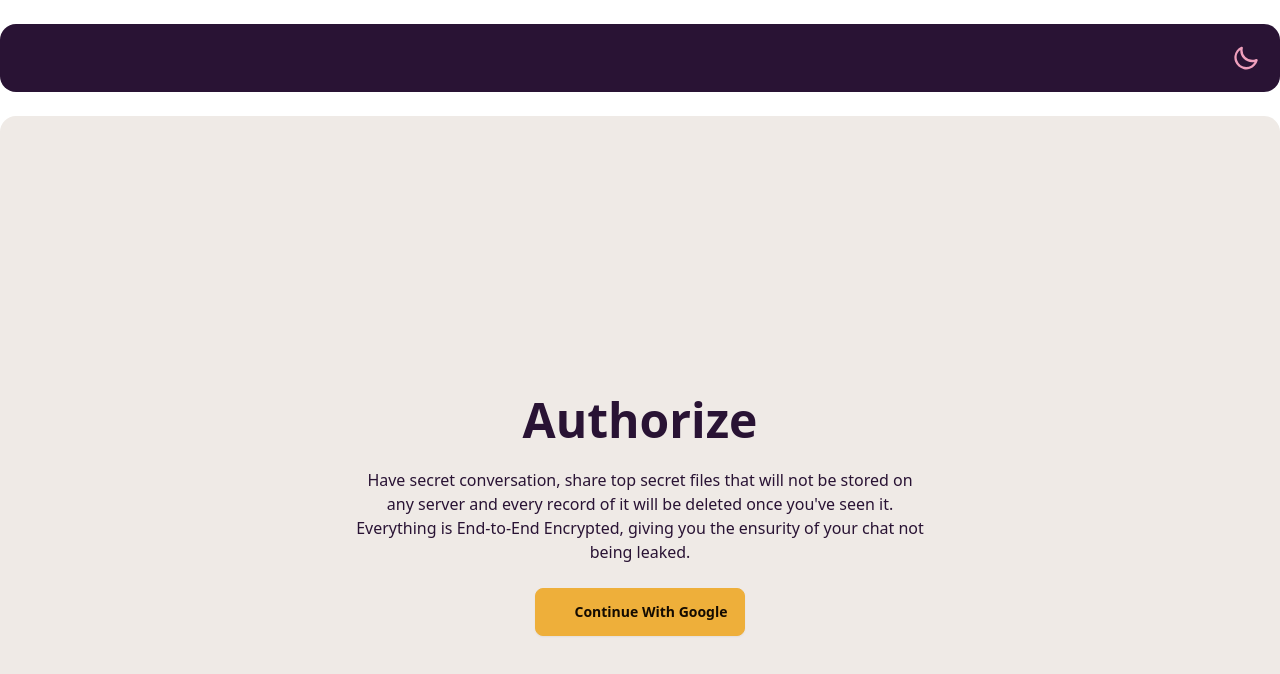
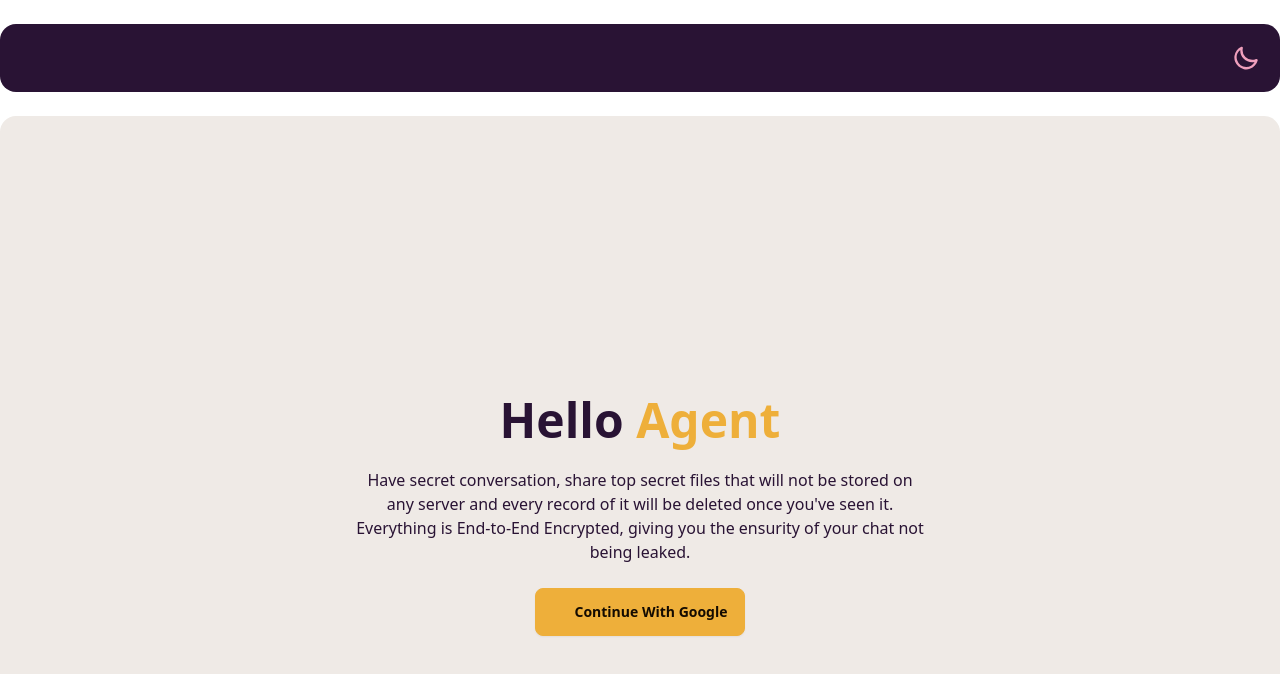
Before and after one commit to prashant1k99/my-secrets, a Svelte app: page / in a window 1280 px wide. Shown: the top 674 px of the page. Built offline with nearby package versions, Linux system fonts and the light colour scheme; some icons are missing.

Commit message:
Update login page heading to include agent name

```diff
--- a/src/components/login.svelte
+++ b/src/components/login.svelte
@@ -5,7 +5,9 @@
 <div class="hero h-full">
   <div class="hero-content text-center">
     <div class="flex flex-col max-w-xl h-full">
-      <h1 class="text-5xl font-bold">Authorize</h1>
+      <h1 class="text-5xl font-bold" >
+        Hello <span class="text-accent">Agent</span>
+      </h1>
       <p class="py-6">Have secret conversation, share top secret files that will not be stored on any server and every record of it will be deleted once you've seen it.
         <br/>
         Everything is End-to-End Encrypted, giving you the ensurity of your chat not being leaked.</p>
```
